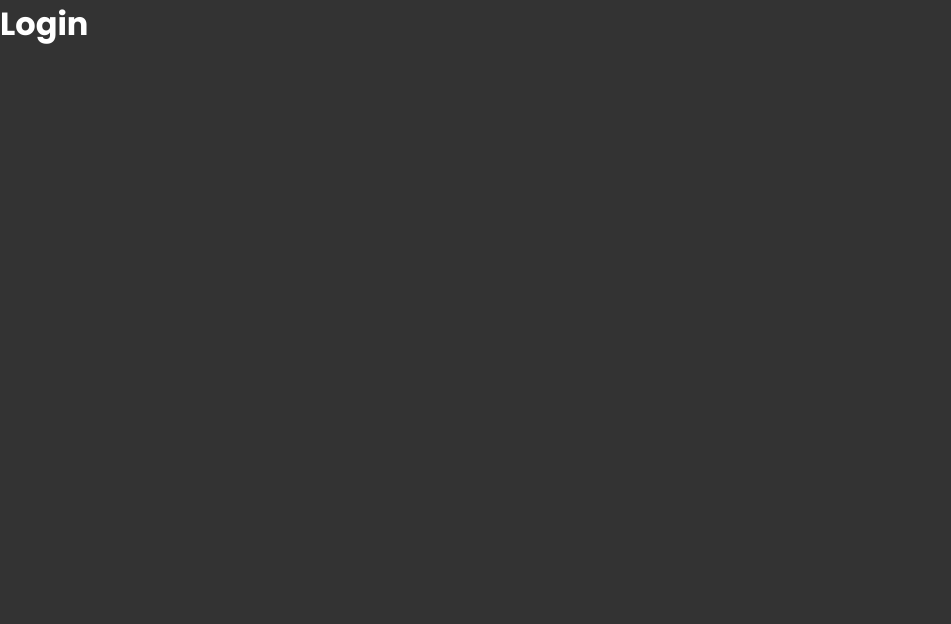
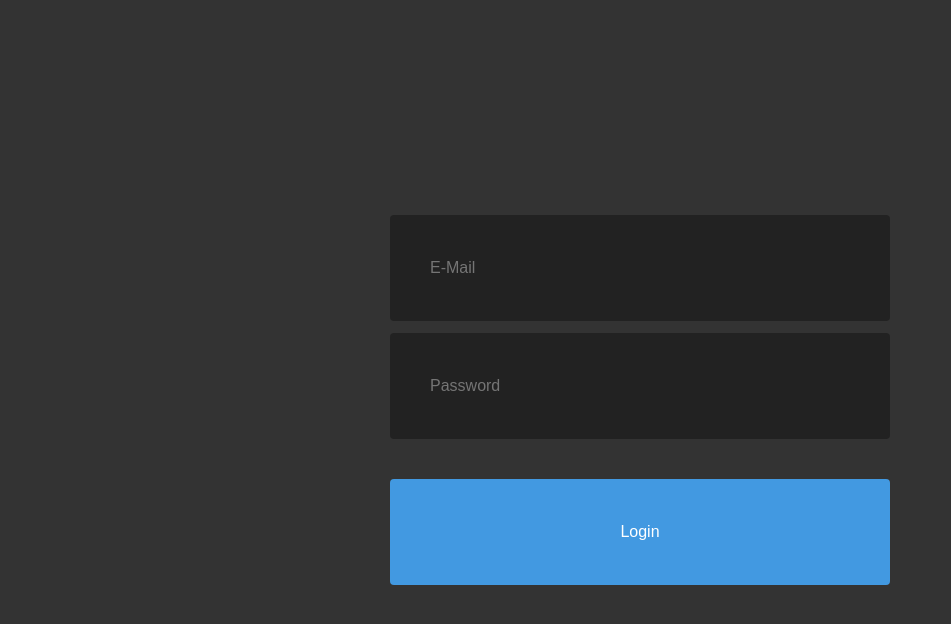
Before and after one commit to victorbadaro/react-authapp-example, a React (Vite) app: page / in a window 1280 px wide. Shown: the top 624 px of the page, without its empty margins (0-951 px from the left). Built offline with nearby package versions, Linux system fonts and the light colour scheme.

Commit message:
chore: add styles and login form to Login page

```diff
--- a/src/App.tsx
+++ b/src/App.tsx
@@ -1,6 +1,7 @@
 import { BrowserRouter as Router } from 'react-router-dom';
 import { AppRoutes } from './Routes';
 import { AuthProvider } from './context/AuthContext';
+
 import { GlobalStyle } from './styles/global';
 
 export function App() {
--- a/src/pages/Login/index.tsx
+++ b/src/pages/Login/index.tsx
@@ -1,5 +1,42 @@
+import { FormEvent, useState } from 'react';
+import { Navigate } from 'react-router-dom';
+import { useAuth } from '../../hooks/useAuth';
+
+import { Container } from './styles';
+
 export function Login() {
+    const [email, setEmail] = useState('');
+    const [password, setPassword] = useState('');
+    const { authenticated, signIn } = useAuth();
+
+    if(authenticated)
+        return <Navigate to="/profile" />
+
+    function handleFormSubmit(event: FormEvent) {
+        event.preventDefault();
+
+        signIn();
+    }
+
     return (
-        <h1>Login</h1>
+        <Container>
+            <form onSubmit={handleFormSubmit}>
+                <input
+                    type="email"
+                    placeholder="E-Mail"
+                    onChange={event => setEmail(event.target.value)}
+                    value={email}
+                />
+
+                <input
+                    type="password"
+                    placeholder="Password"
+                    onChange={event => setPassword(event.target.value)}
+                    value={password}
+                />
+
+                <button type="submit">Login</button>
+            </form>
+        </Container>
     );
 }
--- /dev/null
+++ b/src/pages/Login/styles.ts
@@ -0,0 +1,51 @@
+import styled from 'styled-components';
+
+export const Container = styled.div`
+    display: flex;
+    align-items: center;
+    justify-content: center;
+    height: 100vh;
+
+    form {
+        min-width: 500px;
+
+        input {
+            display: block;
+            padding: 40px;
+            width: 100%;
+            border: none;
+            border-radius: 4px;
+            font-size: 16px;
+            line-height: 26px;
+            background-color: #222;
+            color: #fff;
+
+            & + input {
+                margin-top: 12px;
+            }
+        }
+
+        button {
+            display: block;
+            margin-top: 40px;
+            padding: 40px;
+            width: 100%;
+            border: none;
+            border-radius: 4px;
+            font-size: 16px;
+            line-height: 26px;
+            background-color: #4299E1;
+            color: #fff;
+
+            transition: background-color 200ms;
+
+            &:hover {
+                background-color: #3182CE;
+            }
+
+            &:focus {
+                background-color: #2B6CB0;
+            }
+        }
+    }
+`;
```
